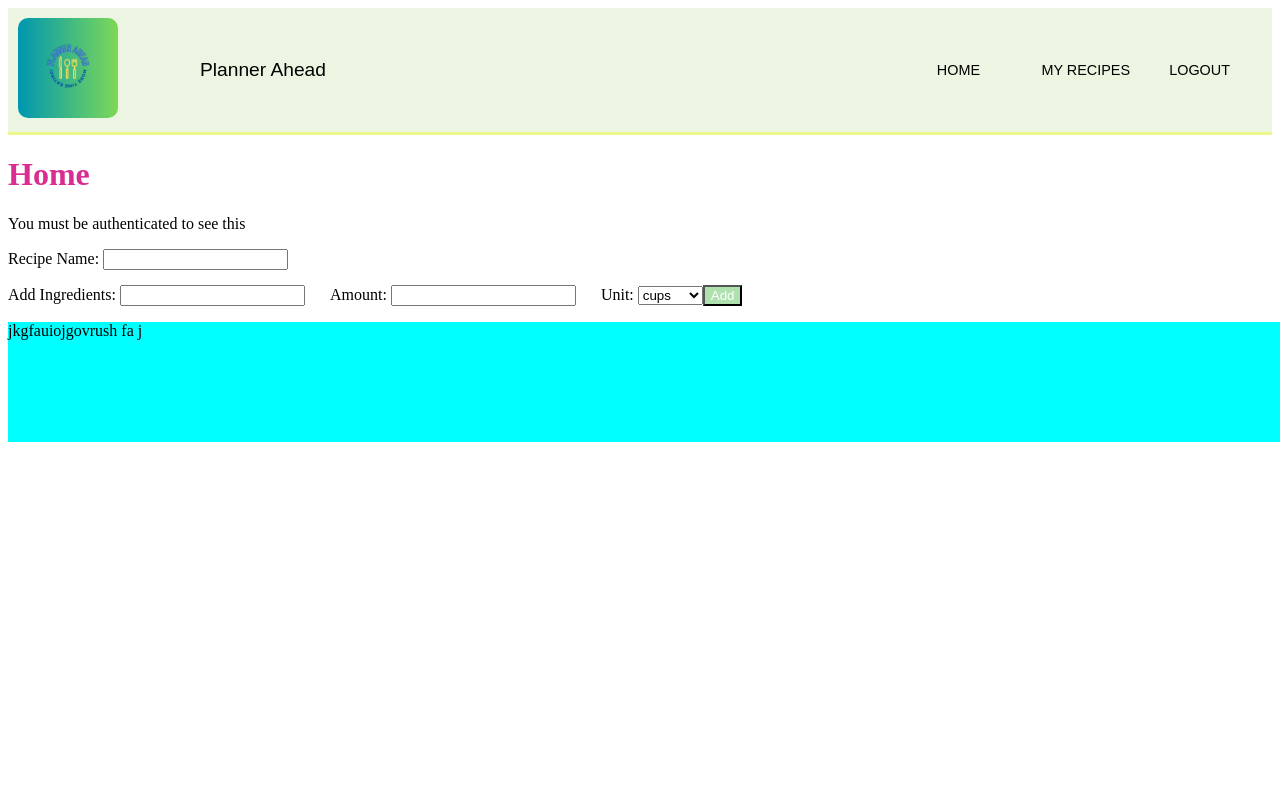
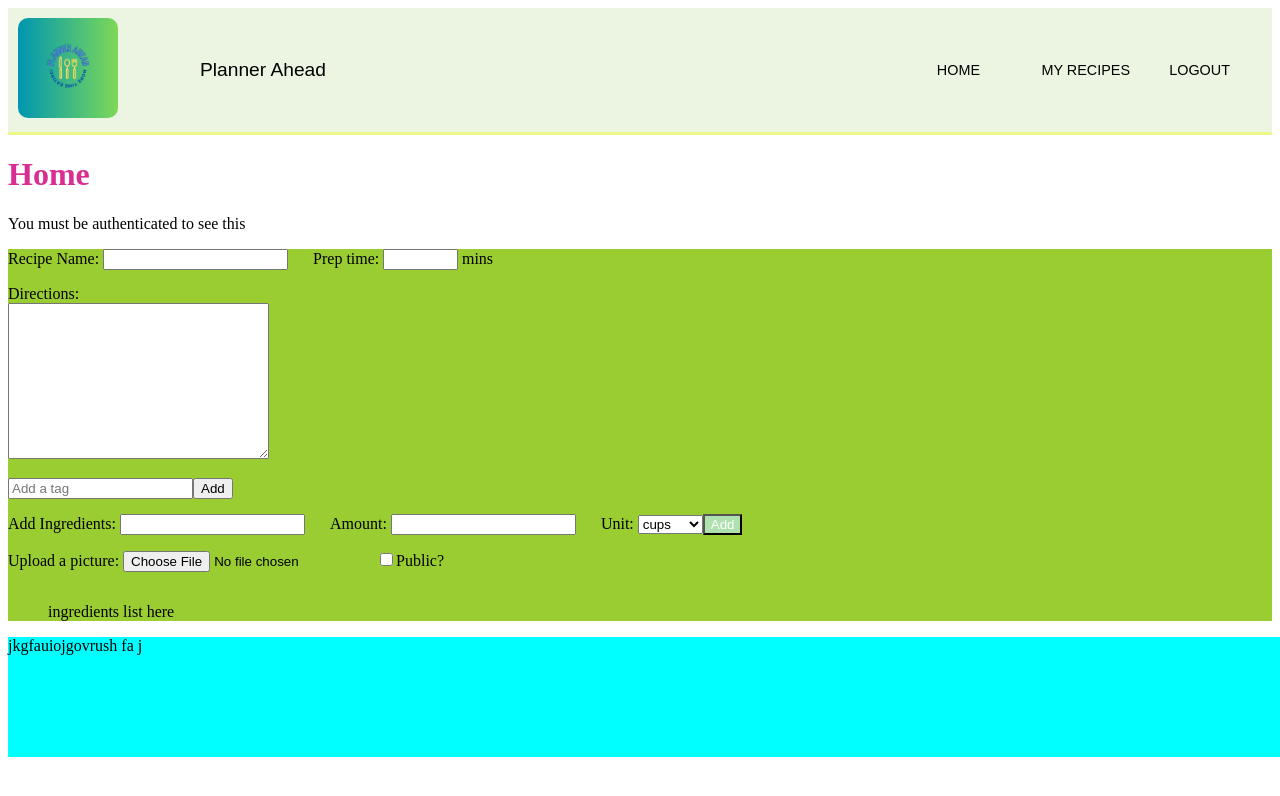
Before and after one commit to iancraine/PlannerAheadFinal, a Vue app in the folder vue/: page / in a window 1280 px wide. Shown: the top 796 px of the page. Built offline with nearby package versions, Linux system fonts and the light colour scheme; sample sign-in values are in the browser's storage.

Commit message:
New form update

```diff
--- a/vue/src/components/NewRecipeForm.vue
+++ b/vue/src/components/NewRecipeForm.vue
@@ -3,6 +3,18 @@
         <form action="#">
             <label for="recipe-name">Recipe Name: </label>
             <input type="text" class="recipe-name" id="recipe-name" />
+            <label for="prep-time" class="prep-time">Prep time: </label>
+            <input type="number" class="prep-time" id="prep-time" size="5" />
+            mins
+            <br>
+
+            <label for="directions">Directions: </label>
+            <br>
+            <textarea name="directions" id="" cols="30" rows="10"></textarea>
+            <br>
+
+            <input class="addTag" type="text" placeholder="Add a tag"/>
+            <button class="addTag">Add</button>
 
             <div  class="ingredients-content">
                 <label for="userInput">Add Ingredients: </label>
@@ -23,11 +35,23 @@
                 </select>
                 <button class="addIngredient">Add</button>
             </div>
+
+            <label for="food-pic">Upload a picture: </label>
+            <input type="file" id="food-pic">
+            <input type="checkbox" id="public">
+            <label for="public">Public?</label>
+
+
+
+
             <div>
                 <ul v-for="ingredient in ingredients" v-bind:key="ingredient">
-                    <li>{{ingredient.name}} {{ingredient.amount}}</li>
+                    <li>{{ingredient.name}}ingredients list here {{ingredient.amount}}</li>
                 </ul>
             </div>
+
+            <!-- display tags somewhere -->
+
         </form>
     </div>
 </template>
@@ -65,7 +89,7 @@ export default {
 
 }
 li {
-    display: none;
+    list-style-type: none;
 }
 .ingredients-content > input{
     margin-right: 25px;
@@ -73,5 +97,14 @@ li {
 form > *{
     margin-bottom: 15px;
 }
+label.prep-time{
+    margin-left: 25px;
+}
+input.prep-time{
+    width: 5em;
+}
+form{
+    background-color: yellowgreen;
+}
 
 </style>
```
